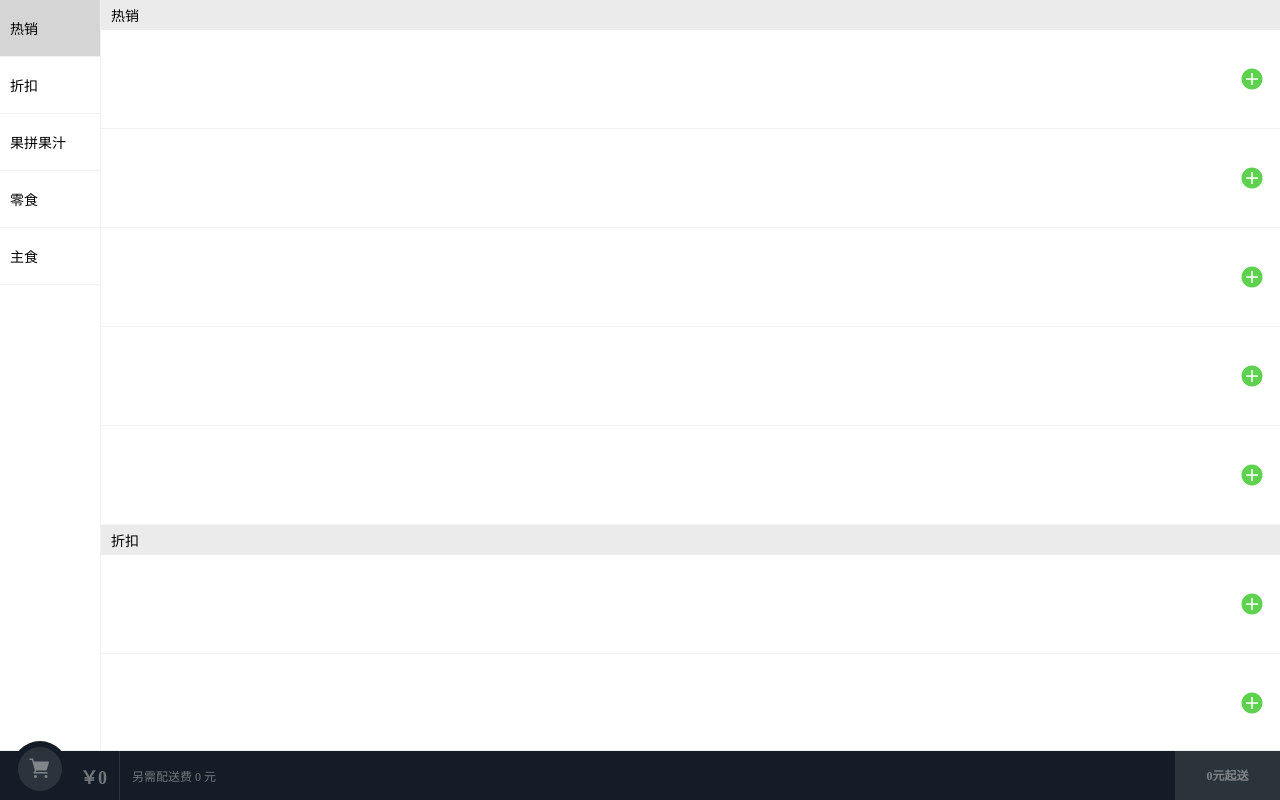
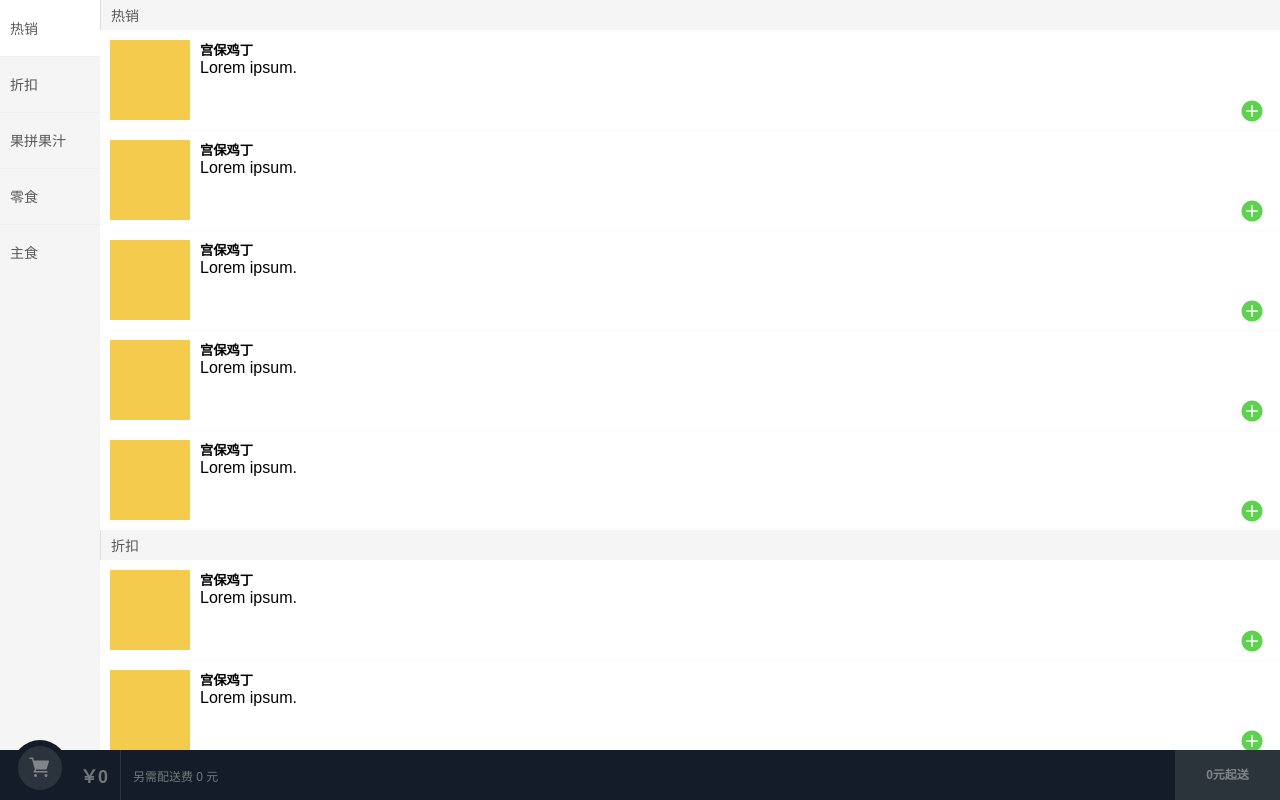
Before and after one commit to meidongwei/wx-order, a Vue app: page / in a window 1280 px wide. Built offline with nearby package versions, Linux system fonts and the light colour scheme.

Commit message:
optimize the shop-cart-list

```diff
--- a/src/App.vue
+++ b/src/App.vue
@@ -11,6 +11,10 @@ export default {
 <style>
 /* -webkit-overflow-scrolling: touch; */
 * {
+  font-family: PingFangSC-Regular, sans-serif,
+    "Helvetica Neue",Helvetica,Arial,
+    "Microsoft Yahei","Hiragino Sans GB",
+    "Heiti SC","WenQuanYi Micro Hei";
   padding: 0;
   margin: 0;
   -webkit-touch-callout:none;
--- a/src/components/cart-control.vue
+++ b/src/components/cart-control.vue
@@ -79,12 +79,12 @@ export default {
   display: inline-block;
 }
 .cart-control .num {
-  display: inline-block;
-  padding: 6px;
   font-size: 16px;
-  text-align: center;
+  width: 20px;
   color: #93999f;
-  vertical-align: top;
+  display: flex;
+  justify-content: center;
+  align-items: center;
 }
 
 
--- a/src/components/index.vue
+++ b/src/components/index.vue
@@ -1,5 +1,6 @@
 <template>
   <div style="display:flex;">
+    <!-- 左侧列表 -->
     <div class="menu-wrapper" ref="menuRef">
       <ul>
         <li v-for="(item, index) in foodsList" :key="item.id"
@@ -10,22 +11,31 @@
         </li>
       </ul>
     </div>
+    <!-- 右侧列表 -->
     <div class="foods-wrapper" ref="foodsRef">
       <div>
         <div class="foods-list-hook" v-for="item in foodsList" :key="item.title">
           <p class="foods-item-title">{{ item.title }}</p>
           <ul class="foods-item-con">
             <li v-for="(food, index) in item.list" :key="index">
-              <span>
-                <div class="control">
-                  <cart-control :food="food" @drop="drop"></cart-control>
+              <div style="display:flex;">
+                <div style="width:80px;height:80px;background-color:#f5cb4d;
+                margin-right:10px;"></div>
+                <div>
+                  <h5>宫保鸡丁</h5>
+                  <p>Lorem ipsum.</p>
                 </div>
-              </span>
+              </div>
+              <!-- 减 num 加 -->
+              <div class="control">
+                <cart-control :food="food" @drop="drop"></cart-control>
+              </div>
             </li>
           </ul>
         </div>
       </div>
     </div>
+    <!-- 购物车 -->
     <div class="shopcart">
       <shop-cart :selectFoods="selectFoods" ref="shopcartRef">
       </shop-cart>
@@ -306,21 +316,39 @@ export default {
 <style scoped>
 /* 左侧按钮模块 */
 .menu-wrapper {
-  height: calc(100vh - 60px);
+  height: calc(100vh - 50px);
   width: 100px;
   overflow: hidden;
+  background-color: #f5f5f5;
 }
 .menu-wrapper ul li {
-  padding: 0;
-  border-bottom: 1px solid #f2f2f2;
+  position: relative;
+}
+.menu-wrapper ul li::after {
+  content: '';
+  position: absolute;
+  left: 0;
+  top: 0;
+  right: 0;
+  height: 1px;
+  border-top: 1px solid #e8e8e8;
+  color: #e8e8e8;
+  -webkit-transform-origin: 0 0;
+  transform-origin: 0 0;
+  -webkit-transform: scaleY(0.5);
+  transform: scaleY(0.5);
+}
+.menu-wrapper ul li:first-child::after {
+  border: 0;
 }
 .menu-wrapper ul li a {
   display: block;
   padding: 18px 10px;
   font-size: 14px;
+  color: #585858;
 }
 .current {
-  background-color: #d5d5d5;
+  background-color: #fff;
 }
 
 /* 右侧食物模块 */
@@ -328,19 +356,40 @@ export default {
   height: calc(100vh - 50px);
   flex: 1;
   overflow: hidden;
-  background-color: #ebebeb;
-  border-left: 1px solid #f1f1f1;
+  background-color: #f5f5f5;
 }
 .foods-item-title {
   padding: 5px 10px;
   font-size: 14px;
+  border-left: 1px solid #dddddd;
+  color: #585858;
 }
 .foods-item-con li {
-  padding: 30px 10px;
+  padding: 10px;
   background-color: #fff;
-  border-bottom: 1px solid #f2f2f2;
-  display: flex;
-  justify-content: flex-end;
+  position: relative;
+}
+.control {
+  position: absolute;
+  bottom: 0;
+  right: 10px;
+}
+.foods-item-con li::after {
+  content: '';
+  position: absolute;
+  left: 10px;
+  top: 0;
+  right: 0;
+  height: 1px;
+  border-top: 1px solid #f5f5f5;
+  color: #f5f5f5;
+  -webkit-transform-origin: 0 0;
+  transform-origin: 0 0;
+  -webkit-transform: scaleY(0.5);
+  transform: scaleY(0.5);
+}
+.foods-item-con li:first-child::after {
+  border: 0;
 }
 
 /* 购物车样式 */
--- a/src/components/shop-cart.vue
+++ b/src/components/shop-cart.vue
@@ -5,12 +5,14 @@
       <!-- 主要内容 -->
       <div class="cart" @click="toggleList">
         <div class="left">
+          <transition name="aa">
           <div class="logo-wrapper">
             <div class="logo" :class="{'logoLight': totalCount > 0}">
               <i class="iconfont icon-caigou"></i>
             </div>
             <div class="totalCount" v-show="totalCount > 0">{{ totalCount }}</div>
           </div>
+          </transition>
 
           <div class="price" :class="{'priceLight':totalCount > 0}">
             ￥{{ totalPrice }}
@@ -58,10 +60,8 @@
     </div>
 
     <!-- 模糊背景 -->
-    <transition name="fade">
-      <div class="background" @click="hideList"
-        v-show="listShow"></div>
-    </transition>
+    <div class="background" @click="hideList"
+      v-show="listShow"></div>
   </div>
 </template>
 
@@ -127,6 +127,14 @@ export default {
       }
     }
   },
+  watch: {
+    // 购物车商品数量为0时,关闭购物车列表
+    totalCount: function (val) {
+      if (val === 0) {
+        this.listShow = false
+      }
+    }
+  },
   methods: {
     drop (target) {
       this.$refs.ball.drop(target)
@@ -165,7 +173,6 @@ export default {
 
 <style scoped>
   .shop-cart {
-    border-top: 1px solid #eeeeee;
     height: 50px;
     text-align: center;
     box-sizing: border-box;
@@ -277,12 +284,12 @@ export default {
     width: 100%;
     transform: translate3d(0, -100%, 0);
   }
-  .shopcart-list > .fold-enter-active,
-  .shopcart-list > .fold-leave-active {
+  .fold-enter-active,
+  .fold-leave-active {
     transition: all 0.5s;
   }
-  .shopcart-list > .fold-enter,
-  .shopcart-list > .fold-leave-active {
+  .fold-enter,
+  .fold-leave-to {
     transform: translate3d(0, 0, 0);
   }
   .shopcart-list .list-header {
@@ -290,7 +297,6 @@ export default {
     line-height: 40px;
     padding: 0 18px;
     background-color: #f3f5f7;
-    border-bottom: 1px solid rgba(7, 17, 27, 0.1);
   }
   .shopcart-list .list-header .title {
     float: left;
@@ -299,22 +305,44 @@ export default {
   }
   .shopcart-list .list-header .empty {
     float: right;
-    font-size: 12px;
+    font-size: 14px;
     color: rgb(0, 160, 220);
   }
   .shopcart-list .list-content {
-    max-height: 217px;
+    max-height: 300px;
     padding: 0 18px;
     background-color: #fff;
     overflow: hidden;
+    /* overflow: auto; */
+    /* -webkit-overflow-scrolling: touch; */
+  }
+  .shopcart-list .list-content ul {
+    padding-bottom: 20px;
   }
   .list-content .food {
     display: flex;
     justify-content: space-between;
     align-items: center;
-    padding: 5px 0;
+    padding: 8px 0;
     box-sizing: border-box;
-    border-bottom: 1px solid rgba(7, 17, 27, 0.1);
+    position: relative;
+  }
+  .list-content .food::after {
+    content: '';
+    position: absolute;
+    left: 0;
+    top: 0;
+    right: 0;
+    height: 1px;
+    border-top: 1px solid #f5f5f5;
+    color: #f5f5f5;
+    -webkit-transform-origin: 0 0;
+    transform-origin: 0 0;
+    -webkit-transform: scaleY(0.5);
+    transform: scaleY(0.5);
+  }
+  .list-content .food:first-child::after {
+    border: 0;
   }
   .list-content .food > div {
     display: flex;
@@ -325,9 +353,10 @@ export default {
     color: rgb(7, 17, 27);
   }
   .list-content .food .price {
-    font-size: 14px;
+    font-size: 16px;
     font-weight: 700;
-    color: rgb(240, 20, 20);
+    color: #f04722;
+    margin-right: 10px;
   }
   /* 模糊背景 */
   .background {
@@ -336,18 +365,7 @@ export default {
     left: 0;
     width: 100%;
     height: 100%;
-    opacity: 1;
     z-index: -2;
-    /* backdrop-filter: blur(5px); */
     background-color: rgba(7, 17, 27, 0.6);
   }
-  .background > .fold-enter-active,
-  .background > .fold-leave-active {
-    transition: all .5s;
-  }
-  .background > .fold-enter,
-  .background > .fold-leave-active {
-    opacity: 0;
-    background: rgba(7, 17, 27, 0);
-  }
 </style>
```
